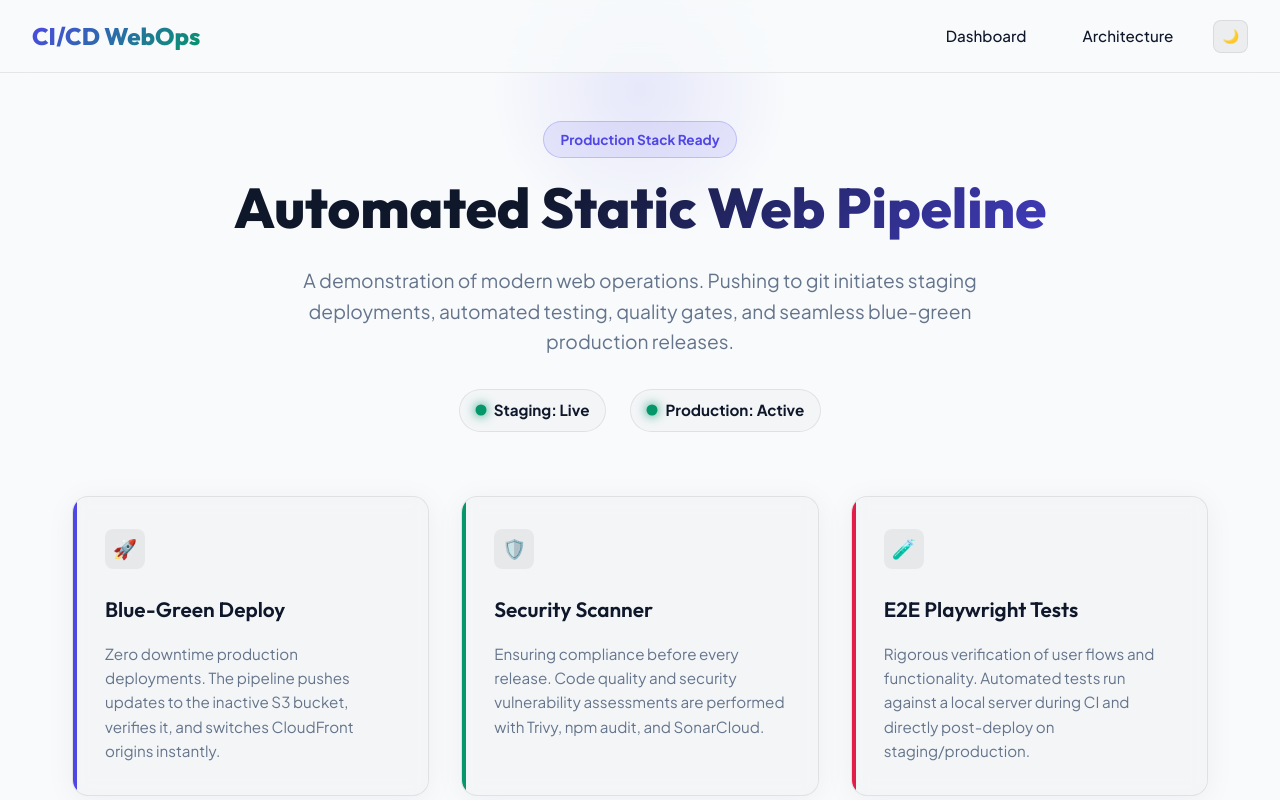
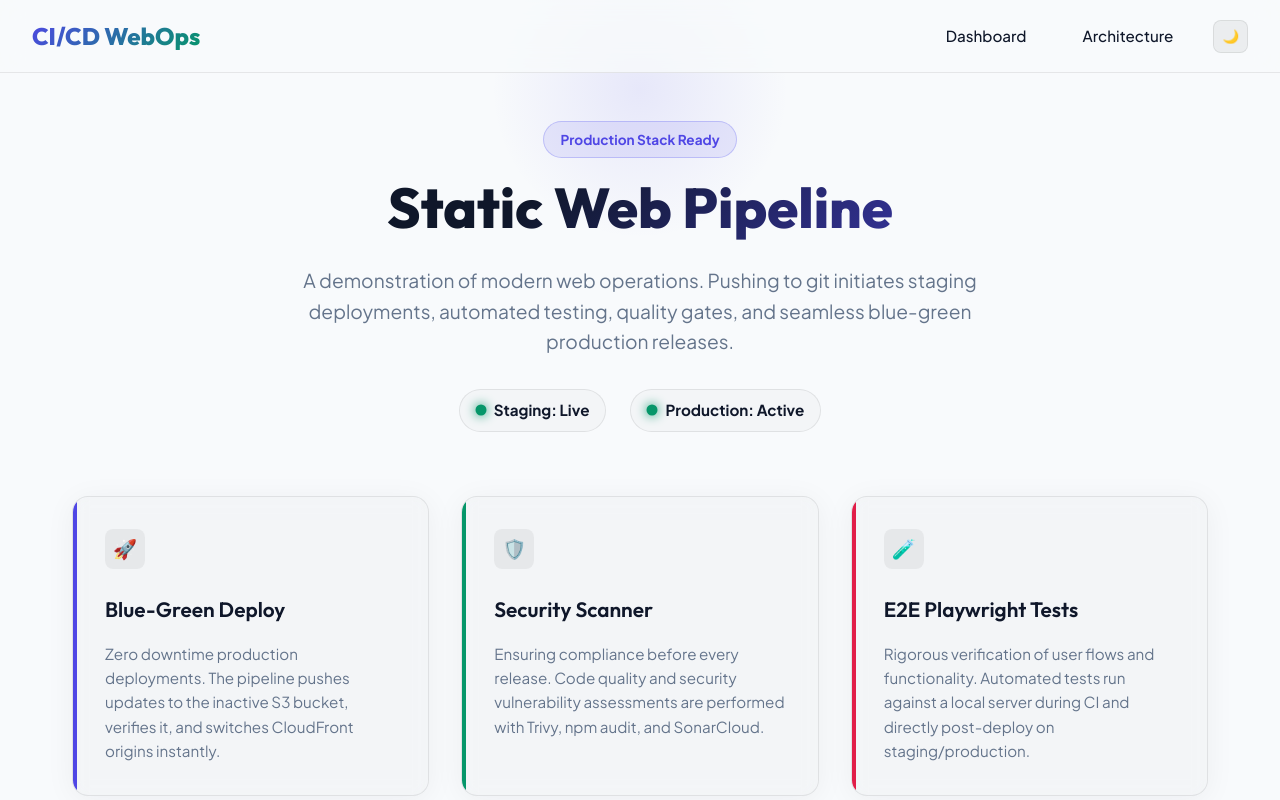
Before and after one commit to Vikas-K11/cicd, a website built with Vite: page src/index.html in a window 1280 px wide. Shown: the top 800 px of the page. Built offline with nearby package versions, Linux system fonts and the light colour scheme.

Commit message:
Update title in index.html

```diff
--- a/src/index.html
+++ b/src/index.html
@@ -22,7 +22,7 @@
   <main>
     <section class="hero" id="heroSection">
       <span class="badge" id="envBadge">Production Stack Ready</span>
-      <h1>Automated Static Web Pipeline</h1>
+      <h1>Static Web Pipeline</h1>
       <p>A demonstration of modern web operations. Pushing to git initiates staging deployments, automated testing, quality gates, and seamless blue-green production releases.</p>
 
       <div class="pipeline-status">
```
